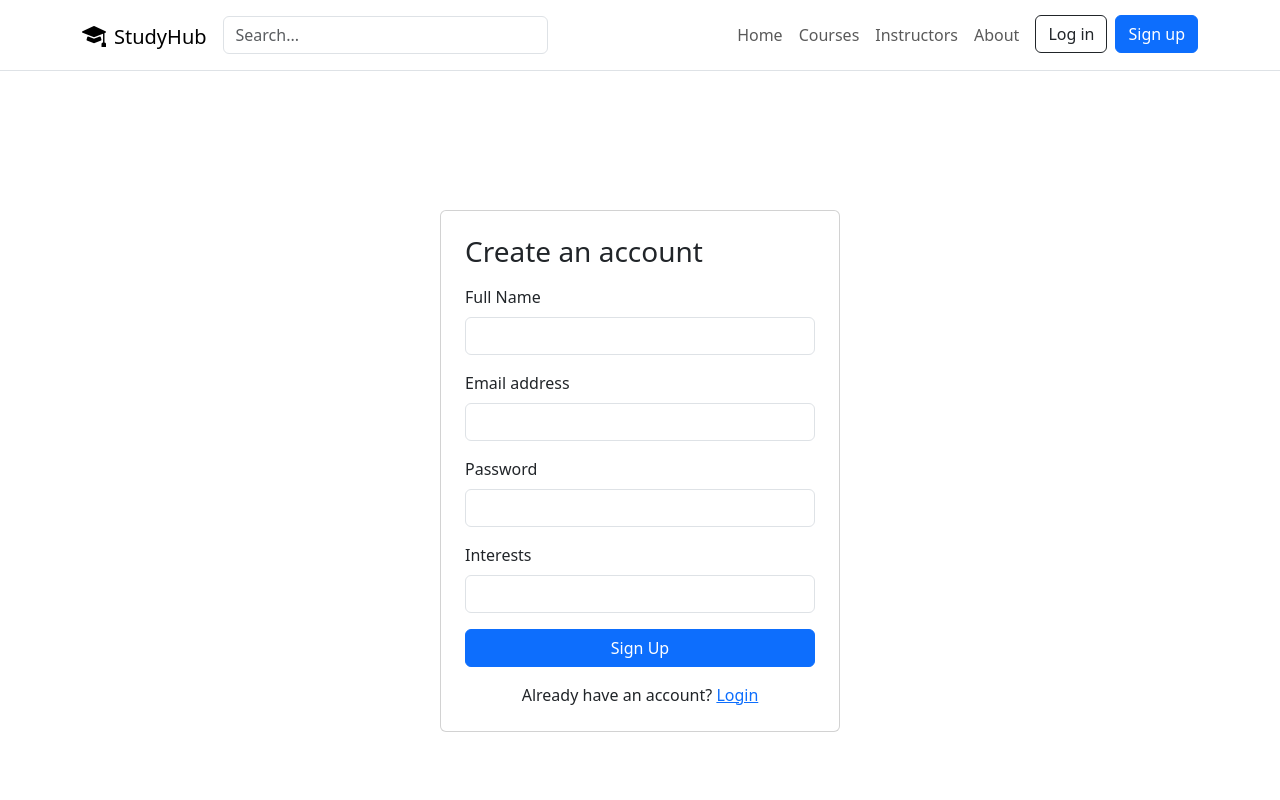
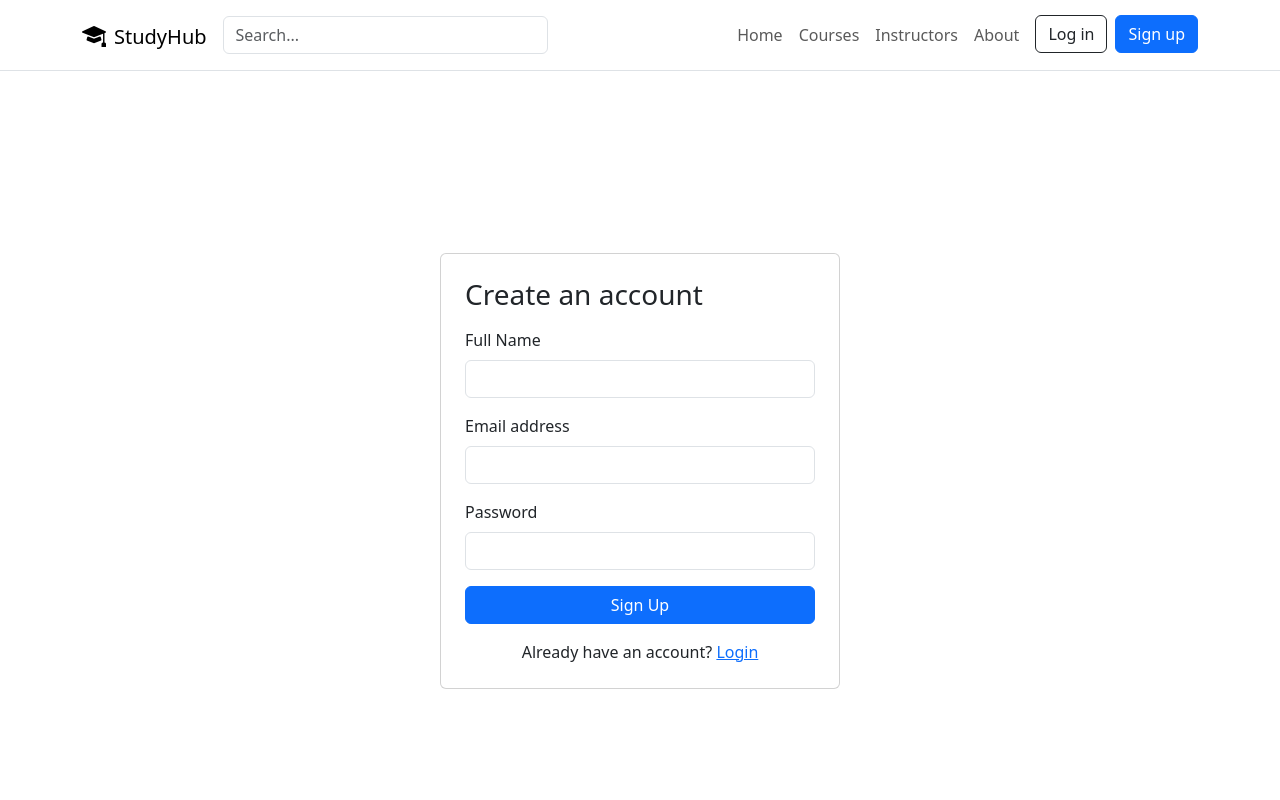
Before and after one commit to francescaartes/learning-management-system, a React (Vite) app in the folder lms_frontend/: page /sign-up in a window 1280 px wide. Shown: the top 800 px of the page. Built offline with nearby package versions, Linux system fonts and the light colour scheme.

Commit message:
wip: login and signup page

```diff
--- a/lms_frontend/src/pages/Login.jsx
+++ b/lms_frontend/src/pages/Login.jsx
@@ -1,11 +1,12 @@
-import React from "react";
+import React, { useEffect, useState } from "react";
 import { Link } from "react-router-dom";
 
 function Login() {
   return (
+    <>
       <div className="container d-flex align-items-center justify-content-center vh-100">
         <div className="card p-4" style={{ maxWidth: "400px", width: "100%" }}>
-        <h3 className="mb-3">User Login</h3>
+          <h3 className="mb-3">Login</h3>
           <form>
             <div className="mb-3">
               <label className="form-label">Email</label>
@@ -24,6 +25,7 @@ function Login() {
           </p>
         </div>
       </div>
+    </>
   );
 }
 
--- a/lms_frontend/src/pages/Signup.jsx
+++ b/lms_frontend/src/pages/Signup.jsx
@@ -19,10 +19,6 @@ function Signup() {
             <label className="form-label">Password</label>
             <input type="password" className="form-control" required />
           </div>
-          <div className="mb-3">
-            <label className="form-label">Interests</label>
-            <input type="password" className="form-control" required />
-          </div>
           <button type="submit" className="btn btn-primary w-100">
             Sign Up
           </button>
```
Lines whose indentation alone changed are shown as unchanged.
